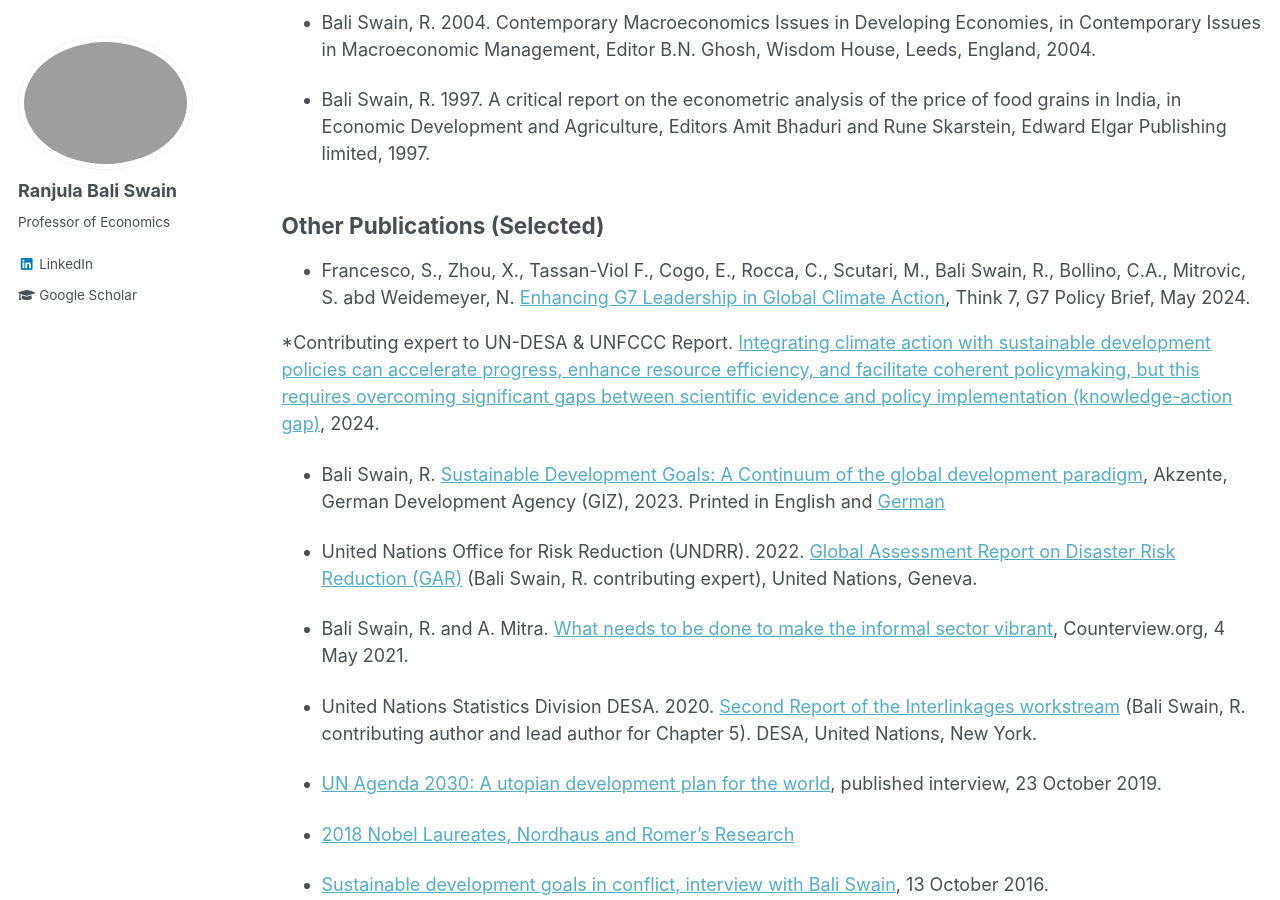
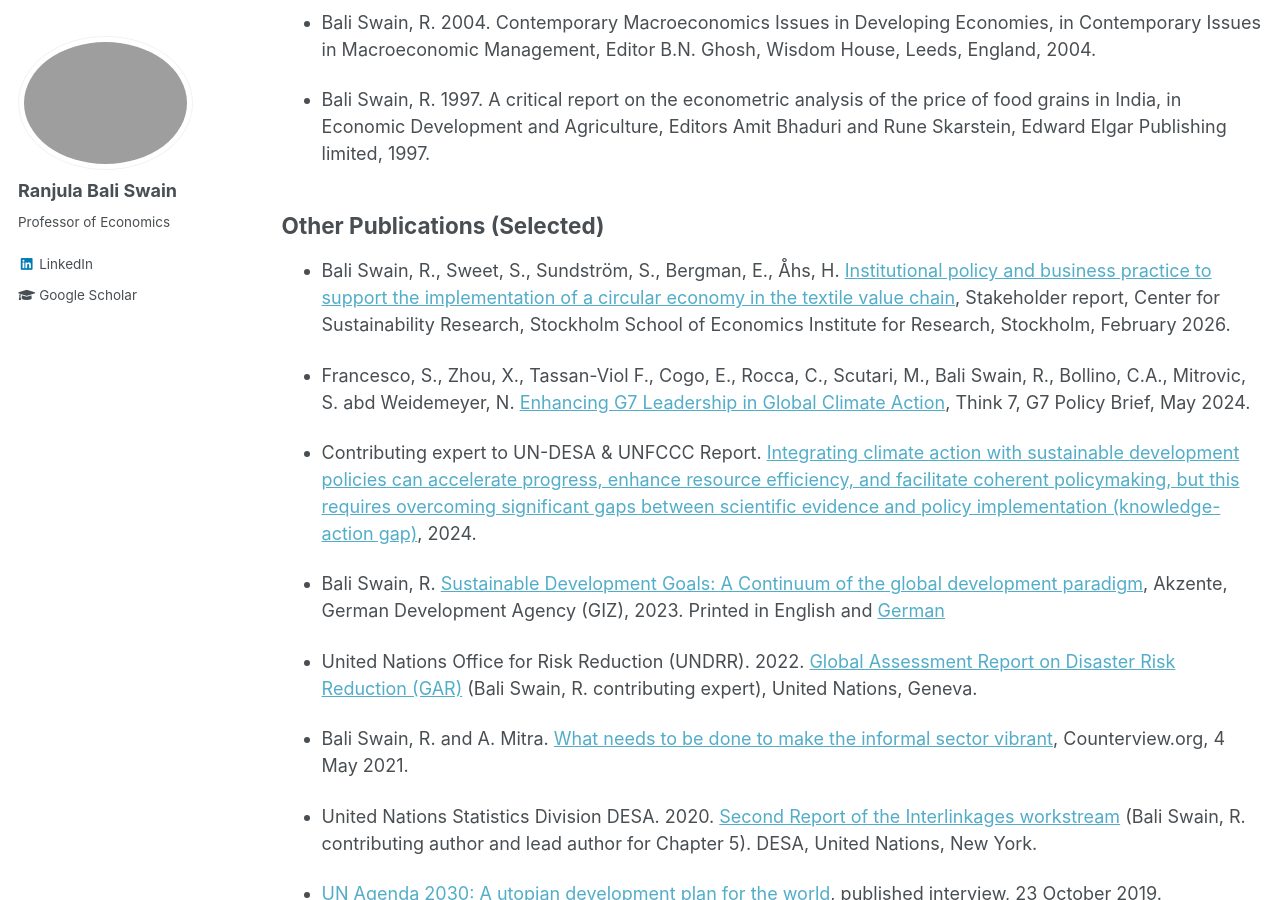
Before and after one commit to ranjbali/ranjbali.github.io, a Jekyll site: the page built from _pages/publications.md, in a window 1280 px wide and 900 px high, scrolled down 6160 px. Built offline with Jekyll 4.4.1, drawn with Linux system fonts in a browser that asks for light colours.

Commit message:
Add new publications and update existing entries

```diff
--- a/_pages/publications.md
+++ b/_pages/publications.md
@@ -168,11 +168,11 @@ Also published as, Bali Swain, R. 2006. Microfinance and Women Empowerment, Sida
 * Bali Swain, R. 1997. A critical report on the econometric analysis of the price of food grains in India, in Economic Development and Agriculture, Editors Amit Bhaduri and Rune Skarstein, Edward Elgar Publishing limited, 1997.
 
 ## Other Publications (Selected)
+* Bali Swain, R., Sweet, S., Sundström, S., Bergman, E., Åhs, H. [Institutional policy and business practice to support the implementation of a circular economy in the textile value chain](https://research.hhs.se/esploro/outputs/report/Institutional-policy-and-business-practice-to/991001684999606056?institution=46SSOE_INST), Stakeholder report, Center for Sustainability Research, Stockholm School of Economics Institute for Research, Stockholm, February 2026.
 
 * Francesco, S., Zhou, X., Tassan-Viol F., Cogo, E., Rocca, C., Scutari, M., Bali Swain, R., Bollino, C.A., Mitrovic, S. abd Weidemeyer, N. [Enhancing G7 Leadership in Global Climate Action](https://think7.org/wp-content/uploads/2024/05/T7it_tf2_pb03.pdf), Think 7, G7 Policy Brief, May 2024.
 
-*Contributing expert to UN-DESA & UNFCCC Report. [Integrating climate action with sustainable development policies can accelerate progress, enhance resource efficiency, and facilitate coherent policymaking, but this requires overcoming significant gaps between scientific evidence and policy implementation (knowledge-action gap)](https://lnkd.in/dcUPpWCC), 2024.
-
+* Contributing expert to UN-DESA & UNFCCC Report. [Integrating climate action with sustainable development policies can accelerate progress, enhance resource efficiency, and facilitate coherent policymaking, but this requires overcoming significant gaps between scientific evidence and policy implementation (knowledge-action gap)](https://lnkd.in/dcUPpWCC), 2024.
 
 * Bali Swain, R. [Sustainable Development Goals: A Continuum of the global development paradigm](https://akzente.giz.de/en/simplifying-sdgs), Akzente, German Development Agency (GIZ), 2023. Printed in English and [German](https://akzente.giz.de/de/die-ziele-vereinfachen)
 
```
